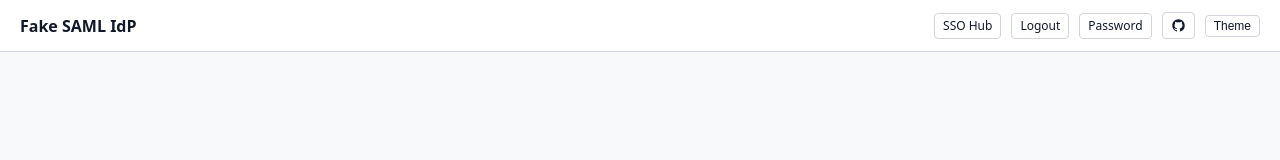
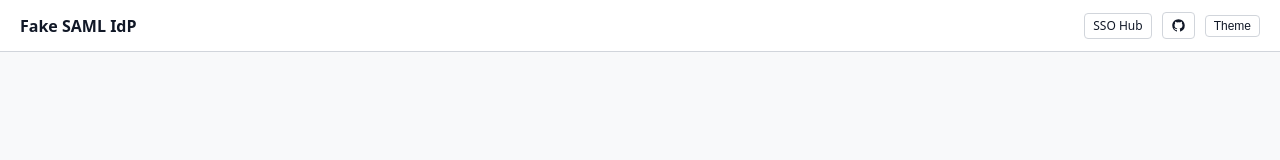
Before and after one commit to yinanzhou/fake-saml-idp, a website: page public/404.html in a window 1280 px wide. Shown: the top 160 px of the page. Drawn offline with Linux system fonts and the light colour scheme.

Commit message:
refactor(ui): clean up header navigation on static pages

```diff
--- a/public/404.html
+++ b/public/404.html
@@ -44,8 +44,6 @@
     </div>
     <div class="header-actions">
       <a href="/" class="btn btn-sm">SSO Hub</a>
-      <a href="/logout.html" class="btn btn-sm">Logout</a>
-      <a href="/change-password.html" class="btn btn-sm">Password</a>
       <a href="https://github.com/yinanzhou/fake-saml-idp" target="_blank" rel="noopener noreferrer" class="btn btn-sm" title="View Source on GitHub" aria-label="GitHub Repository" style="display: inline-flex; align-items: center; justify-content: center; padding: 5px 8px;">
         <svg width="15" height="15" viewBox="0 0 24 24" fill="currentColor" style="vertical-align: middle;">
           <path fill-rule="evenodd" clip-rule="evenodd" d="M12 2C6.477 2 2 6.484 2 12.017c0 4.425 2.865 8.18 6.839 9.504.5.092.682-.217.682-.483 0-.237-.008-.868-.013-1.703-2.782.605-3.369-1.343-3.369-1.343-.454-1.158-1.11-1.466-1.11-1.466-.908-.62.069-.608.069-.608 1.003.07 1.53 1.032 1.53 1.032.892 1.53 2.341 1.088 2.91.832.092-.647.35-1.088.636-1.338-2.22-.253-4.555-1.113-4.555-4.951 0-1.093.39-1.988 1.029-2.688-.103-.253-.446-1.272.098-2.65 0 0 .84-.27 2.75 1.026A9.564 9.564 0 0112 6.844c.85.004 1.705.115 2.504.337 1.909-1.296 2.747-1.027 2.747-1.027.546 1.379.202 2.398.1 2.651.64.7 1.028 1.595 1.028 2.688 0 3.848-2.339 4.695-4.566 4.943.359.309.678.92.678 1.855 0 1.338-.012 2.419-.012 2.747 0 .268.18.58.688.482A10.019 10.019 0 0022 12.017C22 6.484 17.522 2 12 2z"/>
```
Also changed, not shown: public/change-password.html (+0 -1 lines), public/logout.html (+0 -1 lines).
